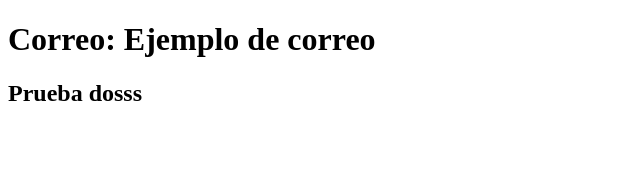
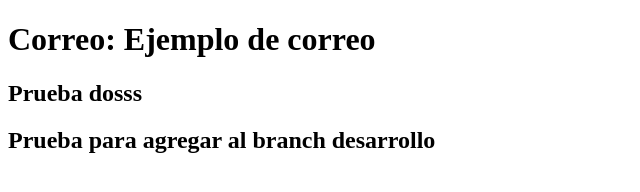
Before and after one commit to Sanepo/sistema-de-registro, a plain HTML site: page contacto.html in a window 1280 px wide. Shown: the whole page, without its empty margins (0-640 px from the left). Drawn offline with Linux system fonts and the light colour scheme.

Commit message:
Actualiza contacto.html

```diff
--- a/contacto.html
+++ b/contacto.html
@@ -8,5 +8,6 @@
 <body>
     <h1>Correo: Ejemplo de correo</h1>
     <h2>Prueba dosss</h2>
+    <h2>Prueba para agregar al branch desarrollo</h2>
 </body>
 </html>
```
Also changed, not shown: index.html (+1 -0 lines).
